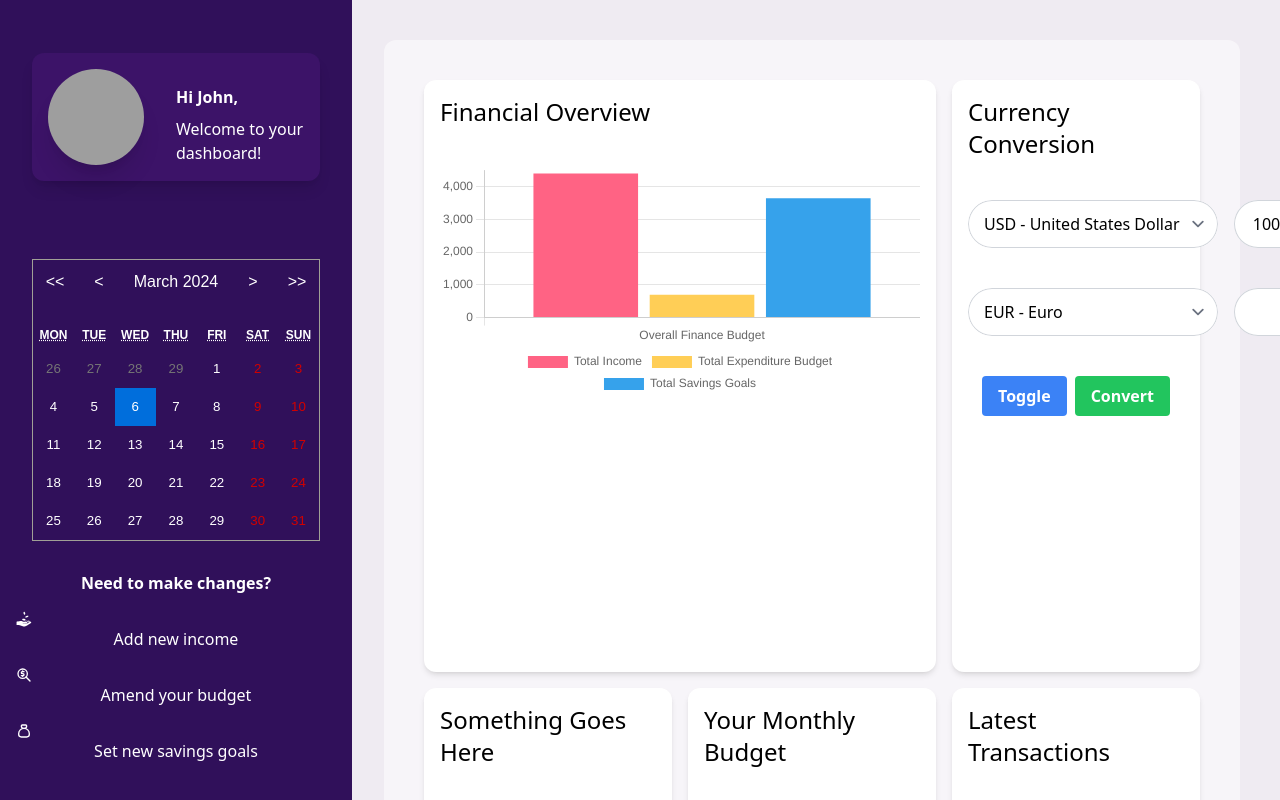
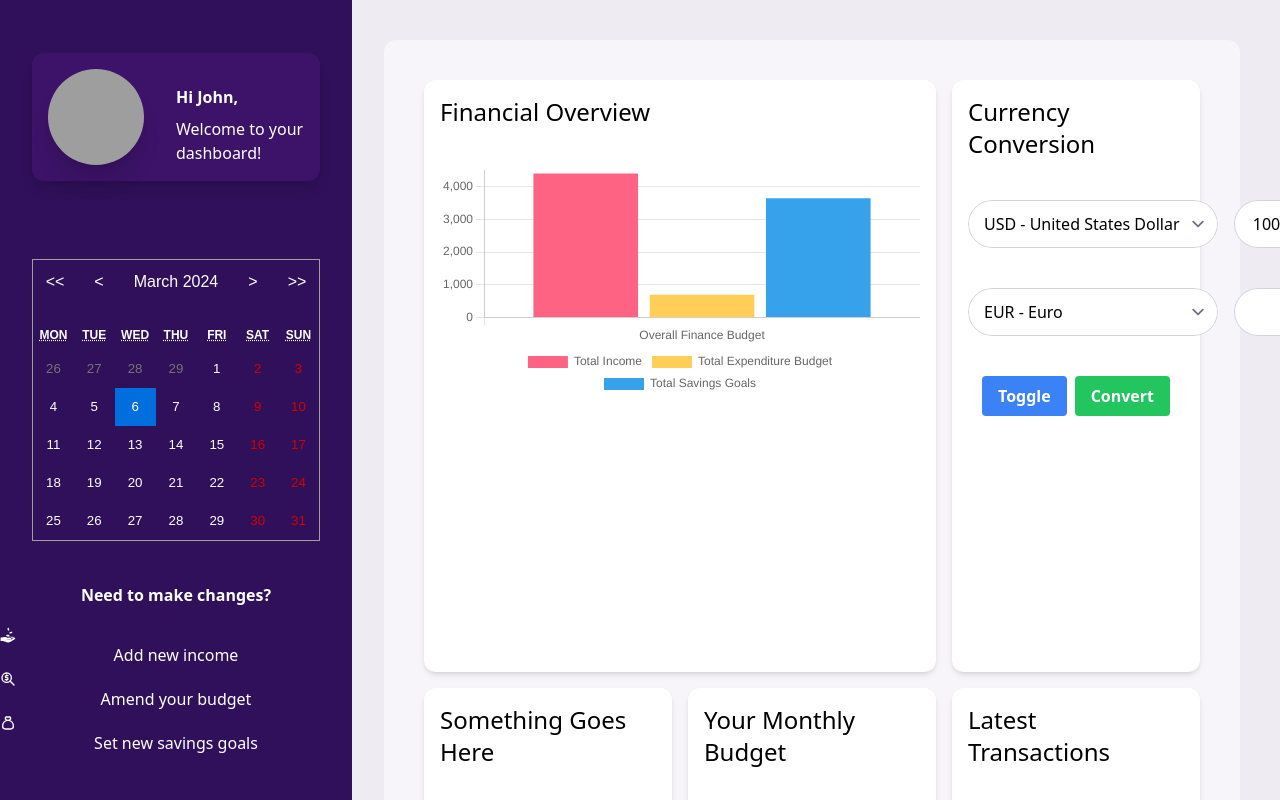
Before and after one commit to MrKatrish/insight_wallet, a React (Vite) app: page /dashboard in a window 1280 px wide. Built offline with nearby package versions, Linux system fonts and the light colour scheme; grey boxes are pictures that could not be loaded.

Commit message:
fix icon text spacing

```diff
--- a/src/components/Sidebar.jsx
+++ b/src/components/Sidebar.jsx
@@ -30,22 +30,22 @@ const Sidebar = () => {
           </div>
       </div>
 
-      <MyCalendar className="col-span-1" />
+      <MyCalendar className="col-span-1 rounded" />
 
       {/* Navigation Links */}
-      <ul className="col-span-1 text-center mt-2 mb-22">
-        <h3 className="mb-2 font-semibold">Need to make changes?</h3>
-        <li>
-          <Link to="/income" className="block py-2 px-4 hover:bg-black hover:bg-opacity-50 hover:rounded-md"><GiReceiveMoney />Add new income
+      <ul className="col-span-1 text-center mt-2 mb-22 grid grid-rows-4">
+        <h3 className="mb-2 font-semibold col-span-1">Need to make changes?</h3>
+        <li className="mb-1">
+          <Link to="/income" className="block hover:bg-black hover:bg-opacity-50 hover:rounded-md col-span-1"><GiReceiveMoney />Add new income
           </Link>
         </li>
-        <li>
-          <Link to="/budget" className="block py-2 px-4 hover:bg-black hover:bg-opacity-50 hover:rounded-md">
-          <TbZoomMoney /> Amend your budget
+        <li className="mb-1">
+          <Link to="/budget" className="block hover:bg-black hover:bg-opacity-50 hover:rounded-md col-span-1">
+          <TbZoomMoney className="ml-"/> Amend your budget
           </Link>
         </li>
-        <li>
-          <Link to="/savingsgoals" className="block py-2 px-4 hover:bg-black hover:bg-opacity-50 hover:rounded-md">
+        <li className="mb-1">
+          <Link to="/savingsgoals" className="block hover:bg-black hover:bg-opacity-50 hover:rounded-md col-span-1">
           <TbMoneybag /> Set new savings goals
           </Link>
         </li>
```
